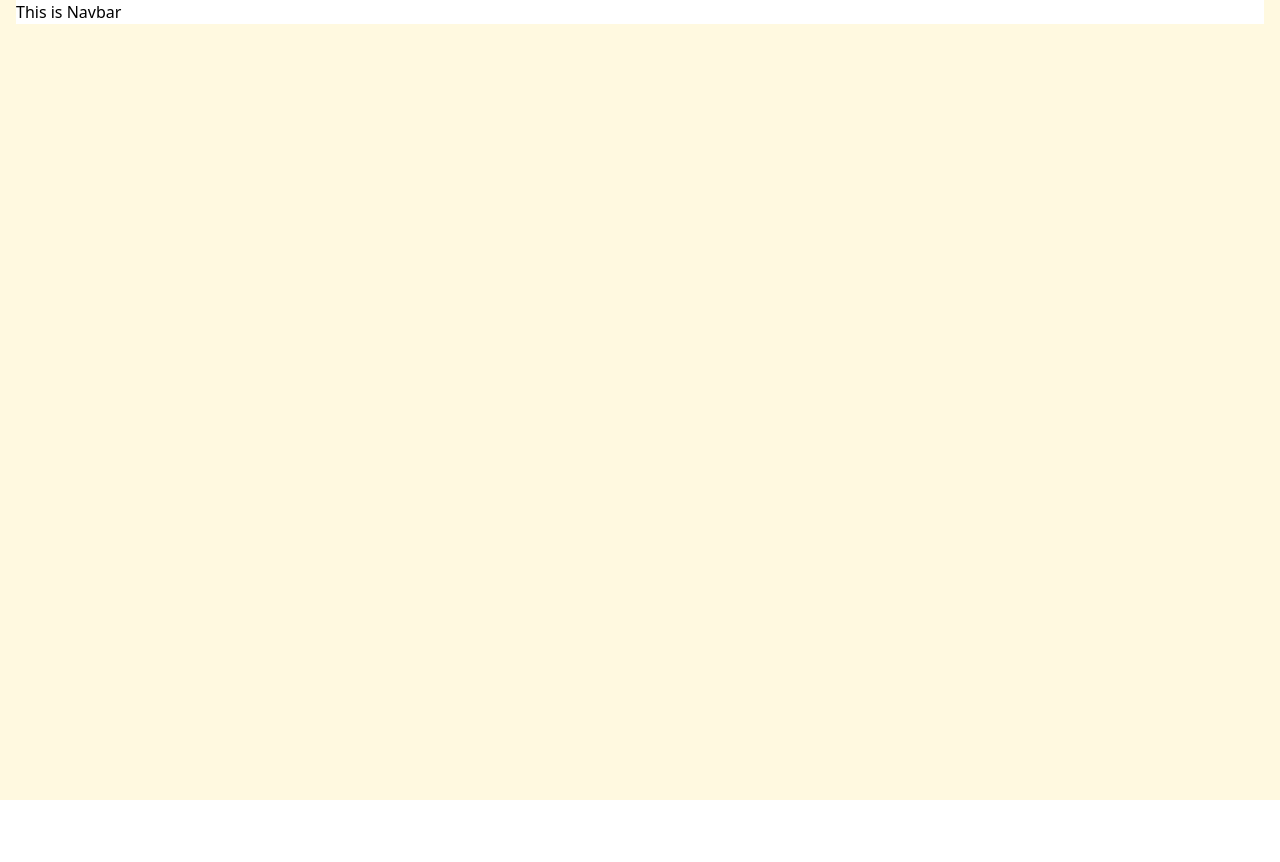
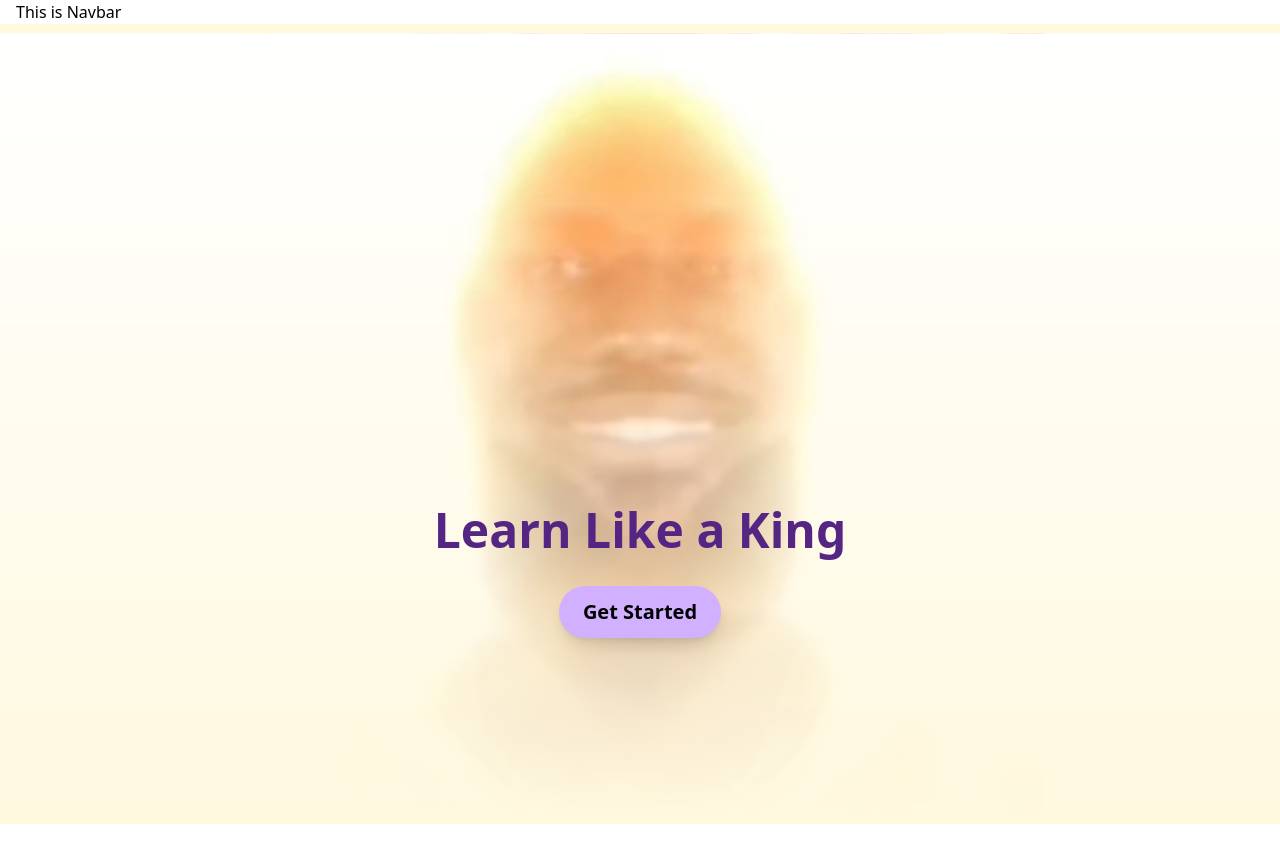
Before and after one commit to CreeKeem/LeCards, a Next.js app in the folder frontend/: page / in a window 1280 px wide. Shown: the top 862 px of the page. Before the commit the page ends 800 px from the top, so only its background shows below. Built offline with nearby package versions, Linux system fonts and the light colour scheme; grey boxes are pictures that could not be loaded.

Commit message:
started home page

```diff
--- a/frontend/src/app/page.tsx
+++ b/frontend/src/app/page.tsx
@@ -1,14 +1,44 @@
 import Navbar from "@/components/navbar";
+import Image from "next/image";
 
 export default function Home() {
   return (
-    <div className="bg-[#FFF9E0] h-screen">
+    <div className="overflow-x-hidden">
 
       <Navbar />
 
-      {/* upper container */}
+      {/* Title Section */}
+      <div className="bg-[#FFF9E0] h-screen relative">
+        <Image
+          src="/Lebron Sunshine.svg"
+          alt="Lebron Sunshine"
+          fill
+          className="object-cover absolute z-0"
+        />
+
+        <div className="flex flex-col items-center justify-center h-screen relative z-10">
+          <h1 className="text-[#552583] text-5xl font-bold p-4 mt-70">
+            Learn Like a King
+          </h1>
+          <button className="mt-4 bg-[#D1B1FF] text-black text-xl font-semibold px-6 py-3 rounded-full shadow-lg hover:bg-[#6b2ba1] hover:text-white transition duration-300">
+            Get Started
+          </button>
+        </div>
+      </div>
+
+
+
+      {/* Section 1 */}
       <div>
-
+        <video
+          src='/LeFu3.mp4'
+          autoPlay
+          muted
+          loop
+          className="max-w-screen"
+        >
+          Your browswer does not support the video tag.
+        </video>
       </div>
 
 
--- a/frontend/src/components/navbar.tsx
+++ b/frontend/src/components/navbar.tsx
@@ -1,7 +1,7 @@
 
 export default function Navbar() {
     return (
-        <div className="bg-white mx-4">
+        <div className="bg-white mx-4 z-1">
             This is Navbar
         </div>
     )
```
Also changed, not shown: frontend/public/Lebron Sunshine.svg (added), 1 other file (tests, documents, lock files or other folders).
